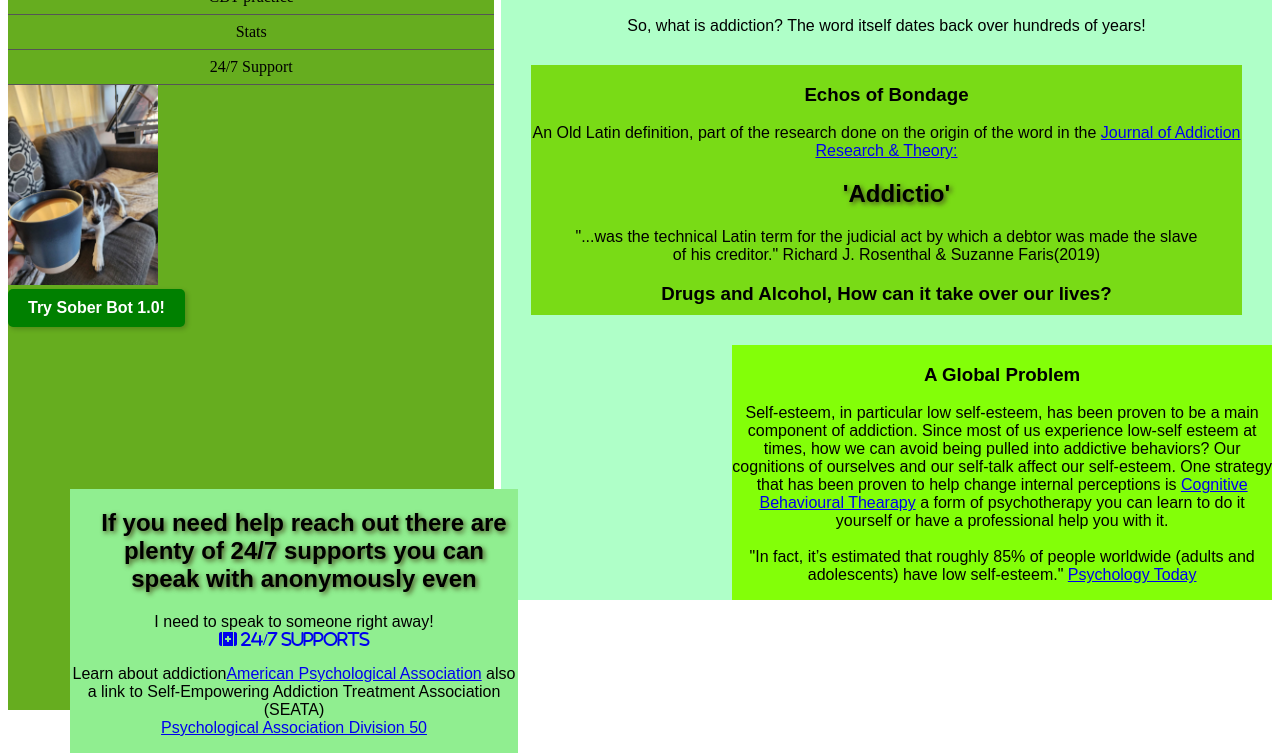
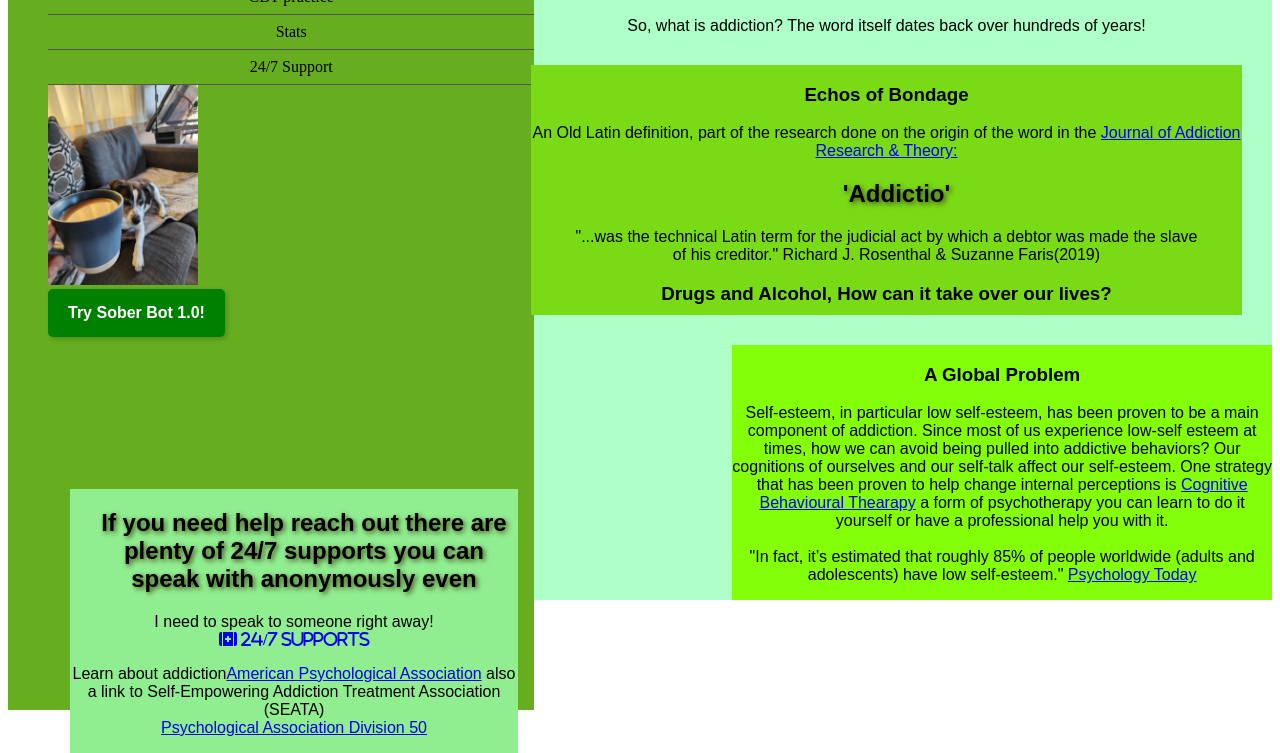
Before and after one commit to ModifyMe1/Roots-of-addiction, a website: page src/index.html in a window 1280 px wide. Shown: the part 111-864 px from the top of the page. Drawn offline with nearby package versions, Linux system fonts and the light colour scheme.

Commit message:
Update style.css

```diff
--- a/src/style.css
+++ b/src/style.css
@@ -3,6 +3,7 @@
 
 .welcome {
   margin-left:39%;
+  padding:2;
   background-color:rgb(175,270,200);
   font-family:Copperplate, Papyrus, fantasy;
   text-align: center;
@@ -27,7 +28,7 @@
 ul {
   list-style-type: none;
   margin: 0;
-  padding: 0;
+  padding: 2;
   width: 38%;
   background-color: #66ad1f;
   position: fixed;
@@ -74,7 +75,7 @@
   /* Existing button styles */
   background-color: green;
   color: white;
-  padding: 10px 20px;
+  padding: 15px 20px;
   border: none;
   cursor: pointer;
   border-radius: 5px;
```
